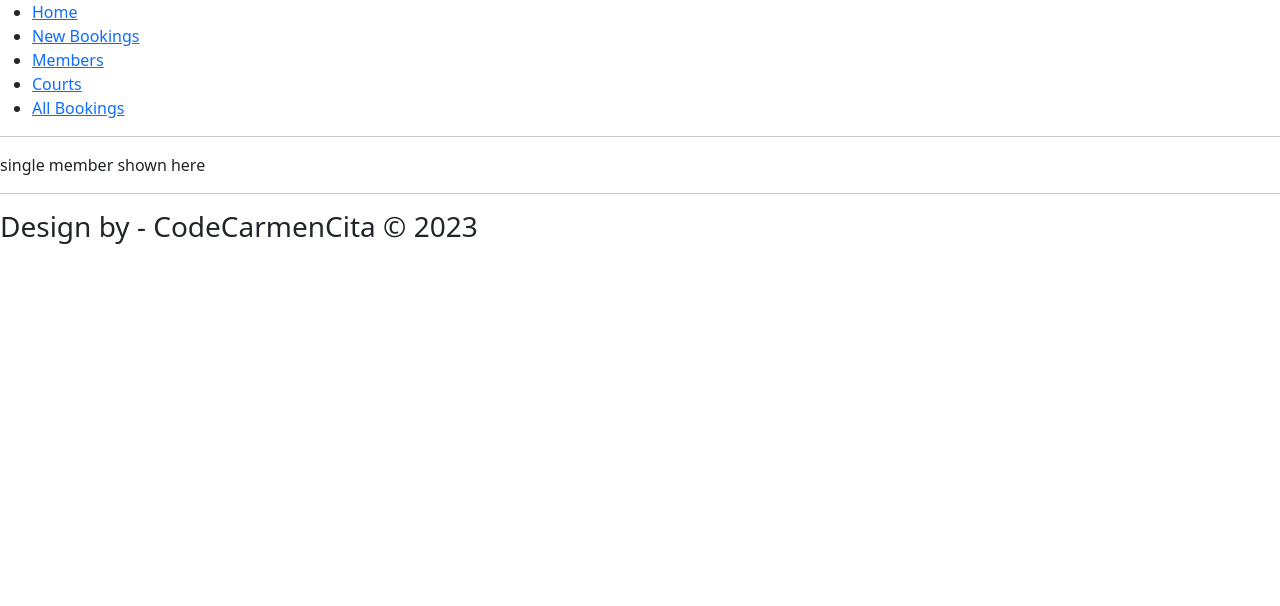
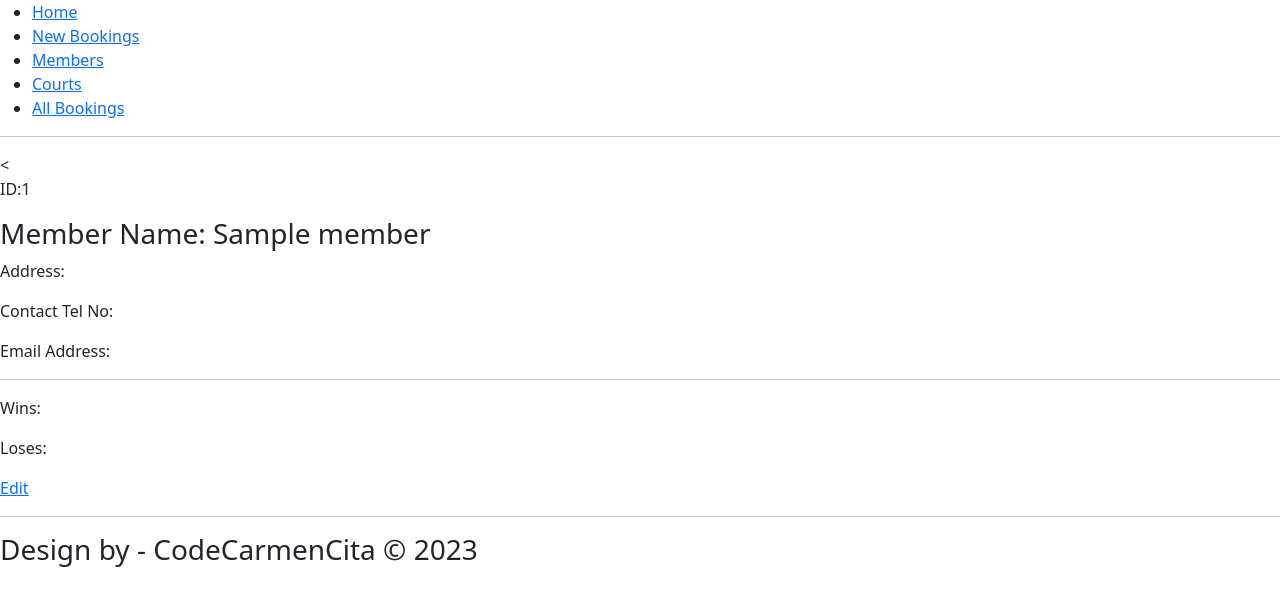
Before and after one commit to gillianroberts1/flask_project_tennis_club, a Flask app: page /members/1 in a window 1280 px wide. Shown: the top 606 px of the page. Run offline with Flask 3, Linux system fonts and the light colour scheme; a database or web service that is not in the repository returns one stand-in record (values such as "Sample title"); some libraries are stand-ins or nearby versions.

Commit message:
member show working

```diff
--- a/controllers/members_controller.py
+++ b/controllers/members_controller.py
@@ -19,7 +19,7 @@ def members_list():
 @members_blueprint.route("/members/<id>")
 def show_member(id):
     member = member_repository.select(id)
-    return render_template("members/show.html")
+    return render_template("members/show.html", member=member)
 
 
 # route to add new member GET
--- a/templates/members/show.html
+++ b/templates/members/show.html
@@ -2,6 +2,19 @@
 
 {% block content %}
 
-<p> single member shown here</p>
+
+<div><
+<p>ID:{{member.id}}</p>
+
+<h3> Member Name: {{member.name}}</h3>
+
+<p>Address: </p>
+<p>Contact Tel No: </p>
+<p>Email Address: </p>
+<hr>
+<p>Wins: </p>
+<p>Loses: </p>
+
+<p><a href="members/{{member.id}}/edit">Edit</a></p>
 
 {% endblock %}
```
Also changed, not shown: README.md.
